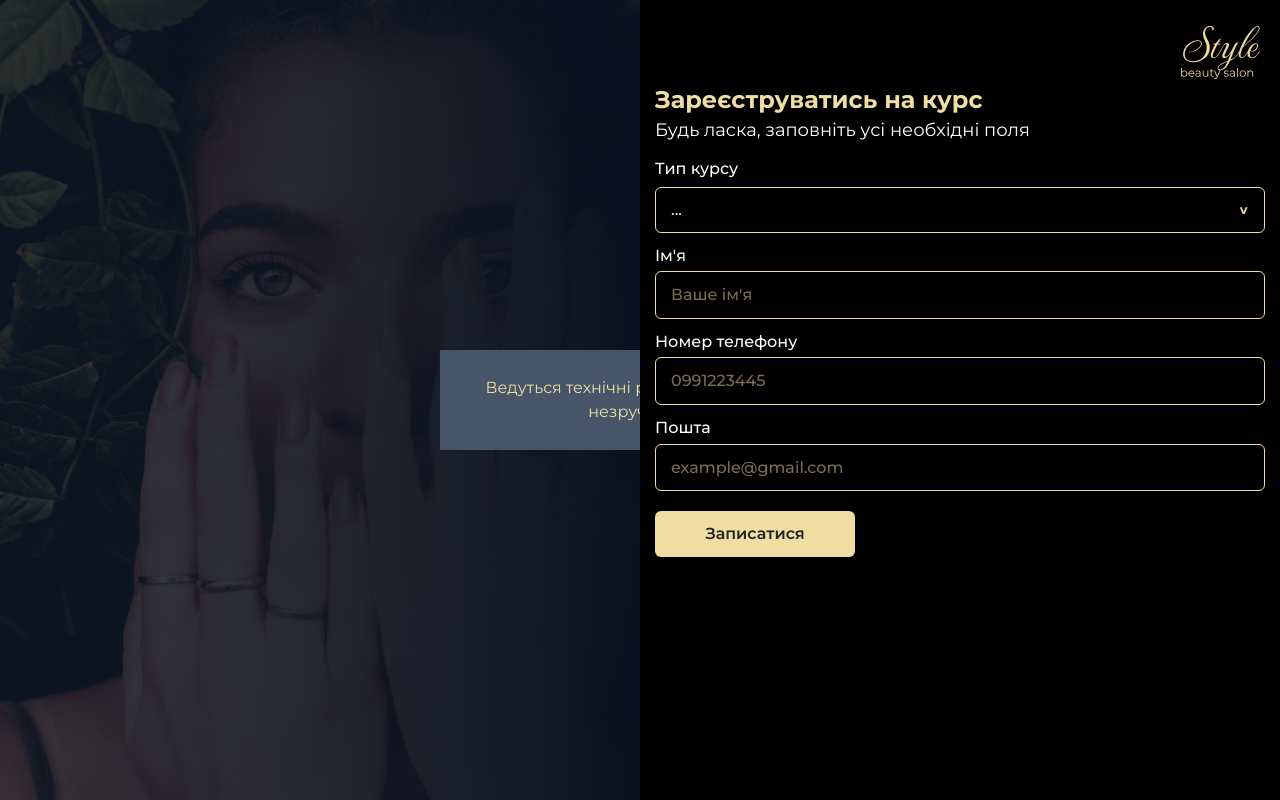
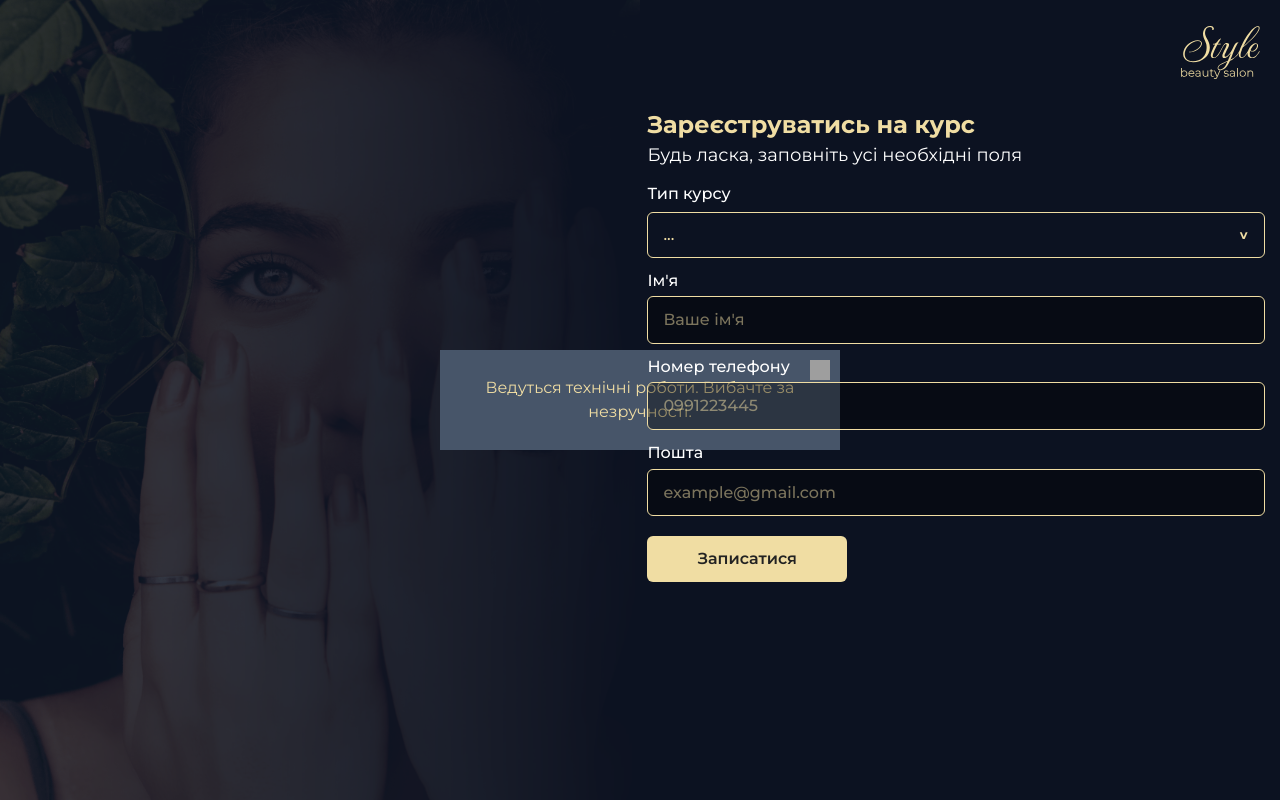
Before and after one commit to DmitryMass/Beauty_Project, a React (Vite) app: page /study in a window 1280 px wide. Built offline with nearby package versions, Linux system fonts and the light colour scheme; no server answers; grey boxes are pictures that could not be loaded; a web font is replaced by a local one.

Commit message:
fixed styles and add responsive to Study and VisitMaster page

```diff
--- a/src/components/vacancy/Requirements/Card.tsx
+++ b/src/components/vacancy/Requirements/Card.tsx
@@ -42,7 +42,7 @@ const Card: FC = () => {
       {data
         ? data.map((vacancy: IVacancy, idx: number) => (
             <div key={vacancy._id} className='card'>
-              <div className='card__group group h-[400px] max-w-[320px] w-full [perspective:1000px] mb-[20px] '>
+              <div className='card__group group h-[400px] max-w-[320px] max-[992px]:max-w-[440px] w-full [perspective:1000px] mb-[20px] '>
                 <div
                   className={`card__container relative z-30 h-full w-full transition-all duration-500 [transform-style:preserve-3d]  ${
                     showFront === vacancy._id
--- a/src/components/vacancy/Requirements/requirements.scss
+++ b/src/components/vacancy/Requirements/requirements.scss
@@ -1,17 +1,20 @@
 .card {
   max-width: 320px;
   width: 100%;
+  @media screen and (max-width: 992px) {
+    max-width: 440px;
+  }
   &:first-child > .card__group > .card__container {
     & > .card__front,
     .card__back {
       border-bottom-left-radius: 50px;
-      @media screen and (max-width: 768px) {
+      @media screen and (max-width: 992px) {
         border-radius: 0%;
       }
       & > .card__title {
         width: 98%;
         margin-left: auto;
-        @media screen and (max-width: 768px) {
+        @media screen and (max-width: 992px) {
           border-radius: 0%;
           width: 100%;
           margin-left: 0;
@@ -24,14 +27,14 @@
     & > .card__front,
     .card__back {
       border-top-right-radius: 50px;
-      @media screen and (max-width: 768px) {
+      @media screen and (max-width: 992px) {
         border-radius: 0%;
       }
       & > .card__title {
         width: 98%;
         margin-right: 10px;
         border-top-right-radius: 50px;
-        @media screen and (max-width: 768px) {
+        @media screen and (max-width: 992px) {
           border-radius: 0%;
           width: 100%;
           margin-right: 0;
--- a/src/pages/SignUpToMaster/SignUpToMaster.tsx
+++ b/src/pages/SignUpToMaster/SignUpToMaster.tsx
@@ -26,9 +26,9 @@ const SignUpToMaster: FC = () => {
             imgModificator='w-[80px] h-[85px]'
             modificator='w-[85px] ml-auto  max-[992px]:hidden'
           />
-          <BurgerMenu modificator='w-[85px] h-[85px] ml-auto justify-end' />
+          <BurgerMenu modificator='w-[85px] h-[85px] max-[576px]:h-[50px] ml-auto justify-end' />
         </div>
-        <div>
+        <div className='pt-[50px]'>
           <h2 className={signToMaster.title}>{t('titleMaster')}</h2>
           <p className={signToMaster.subtitle}>{t('subtitleMaster')}</p>
         </div>
--- a/src/pages/SignUpToMaster/signUpToMaster.scss
+++ b/src/pages/SignUpToMaster/signUpToMaster.scss
@@ -3,11 +3,14 @@
   width: 100%;
   z-index: 1;
   position: relative;
+  @media screen and (max-width: 992px) {
+    position: fixed;
+  }
   &::after {
     content: '';
     position: fixed;
     z-index: -1;
-    width: 90%;
+    width: 100%;
     height: 100%;
     background-image: url('../../assets/images/visitToTheMaster.png');
     background-position: center;
@@ -15,6 +18,9 @@
     background-size: cover;
     top: 0;
     left: 0;
+    @media screen and (max-width: 992px) {
+      background-position: 30% 100%;
+    }
   }
 }
 
@@ -28,4 +34,11 @@
   bottom: 0;
   z-index: 1;
   background: linear-gradient(270deg, #000000 16.61%, rgba(0, 0, 0, 0) 100%);
+  @media screen and (max-width: 992px) {
+    background: linear-gradient(
+      270deg,
+      #1e1e1e 16.61%,
+      rgba(0, 0, 0, 0.56) 100%
+    );
+  }
 }
--- a/src/pages/Study/Study.tsx
+++ b/src/pages/Study/Study.tsx
@@ -34,15 +34,13 @@ const Study: FC = () => {
     <div className='bg-black w-full h-full'>
       <div className={`${study.container} flex justify-start`}>
         <div className='blur h-[105vh]'></div>
-        <div className='h-full w-[50%] relative z-10'>
-          <div className='study'></div>
-        </div>
+        <div className='study' />
         <div className={`${study.wrapper} relative z-20`}>
           <Logo
             imgModificator='w-[80px] h-[85px]'
-            modificator='w-[85px] ml-auto max-[992px]:hidden'
+            modificator='w-[85px] ml-auto max-[992px]:hidden absolute top-0 right-[15px]'
           />
-          <BurgerMenu modificator='ml-auto justify-end w-[80px] h-[85px]' />
+          <BurgerMenu modificator='ml-auto justify-end w-[80px] h-[85px] max-[576px]:h-[50px] max-[992px]:absolute top-0 right-[15px]' />
           <div>
             <h1 className={study.title}>{t('courseRegister')}</h1>
             <p className={study.subtitle}>{t('requiredFields')}</p>
--- a/src/pages/Study/study.scss
+++ b/src/pages/Study/study.scss
@@ -3,6 +3,9 @@
   width: 100%;
   z-index: 1;
   position: relative;
+  @media screen and (max-width: 992px) {
+    position: fixed;
+  }
   &::after {
     content: '';
     position: fixed;
@@ -15,14 +18,28 @@
     background-size: cover;
     top: 0;
     left: 0;
+    bottom: 0;
+    right: 0;
+    @media screen and (max-width: 992px) {
+      width: 90%;
+    }
   }
 }
 .blur {
   background: linear-gradient(270deg, #000000 50%, rgba(0, 0, 0, 0) 100%);
-  height: 100vh;
+  position: fixed;
   width: 100%;
-  z-index: 15;
-  position: fixed;
+  height: 100%;
   top: 0;
   left: 0;
+  right: 0;
+  bottom: 0;
+  z-index: 15;
+  @media screen and (max-width: 992px) {
+    background: linear-gradient(
+      270deg,
+      #1e1e1e 16.61%,
+      rgba(0, 0, 0, 0.56) 100%
+    );
+  }
 }
--- a/src/styles/masters.ts
+++ b/src/styles/masters.ts
@@ -8,7 +8,7 @@ export const masters = {
   blurBubble:
     'max-w-[235px] w-full max-h-[250px] h-full rounded-full bg-goldBlur blur-[200px] absolute top-0 right-0',
   burgerModificator:
-    'w-[85px] h-[85px] absolute top-[15px] right-[30px] justify-end max-[400px]:top-[30px]',
+    'w-[85px] h-[85px] absolute top-[15px] right-[30px] justify-end',
   logoModificator: 'w-[85px] absolute top-[0] right-[30px] max-[992px]:hidden',
   swiperContainer:
     'flex mt-[110px] max-w-[992px] w-full mx-auto justify-center  h-full py-[20px]',
--- a/src/styles/services.ts
+++ b/src/styles/services.ts
@@ -10,7 +10,7 @@ export const servicesStyle = {
   rightBranch: 'fixed top-0 right-0 max-w-[400px] max-[500px]:max-w-[300px] ',
   leftBranch: 'fixed bottom-0 left-0 max-w-[200px]',
   burgerModificator:
-    'w-[85px] h-[85px] absolute top-[15px] right-[30px] justify-end max-[420px]:top-[30px]',
+    'w-[85px] h-[85px] absolute top-[15px] right-[30px] justify-end ',
   logoModificator: 'w-[85px] absolute top-[0] right-[30px] max-[992px]:hidden ',
   procedureContainer:
     'w-full text-gold py-[5px] px-[20px] border-b-[1px] border-gold flex justify-between items-center',
--- a/src/styles/signToMaster.ts
+++ b/src/styles/signToMaster.ts
@@ -1,9 +1,11 @@
 export const signToMaster = {
   container: 'relative w-full h-full flex max-w-[1340px] mx-auto',
-  dataWrapper: 'max-w-[992px] w-full ml-auto relative z-20 px-[15px]',
+  dataWrapper:
+    'max-w-[992px] max-[992px]:max-w-[768px] max-[992px]:mx-auto w-full ml-auto relative z-20 px-[15px]',
   title: 'text-gold text-h2 leading-mb mb-[5px] font-bold',
   subtitle: 'text-white text-sm leading-m mb-[15px]',
-  selectsWrapper: 'flex justify-start items-center gap-[40px]',
+  selectsWrapper:
+    'flex justify-start items-center gap-[40px] max-[576px]:gap-[10px] mb-[20px]',
   select:
     'px-[15px] py-[10px] rounded-[6px] bg-inputBg text-gold placeholder:text-goldOpacity cursor-pointer border-[1px] border-gold mb-[10px] font-medium mt-[3px] focus-visible:outline-none focus:shadow-[inset_0_0px_2px_2px_rgba(0,0,0,0.6)] focus:shadow-gold',
 };
--- a/src/styles/study.ts
+++ b/src/styles/study.ts
@@ -1,6 +1,7 @@
 export const study = {
   container: 'h-full relative max-w-[1340px] mx-auto',
-  wrapper: 'w-[50%] h-full ml-auto  bg-black px-[15px]',
+  wrapper:
+    'max-w-[992px] max-[992px]:max-w-[768px] max-[992px]:mx-auto w-full h-full ml-auto   px-[15px] pb-[30px] pt-[110px]',
   title: 'text-gold text-h2 leading-md mb-[5px] font-bold',
   subtitle: 'text-white text-sm leading-m mb-[15px]',
   select:
--- a/src/styles/vacanciesStyle.ts
+++ b/src/styles/vacanciesStyle.ts
@@ -13,7 +13,7 @@ export const vacanciesStyle = {
   vacancySubtitle:
     'leading-6 tracking-[3px] max-[576px]:tracking-[1px] text-sm font-semibold py-[5px]',
   requirementsWrapper:
-    'w-full grid grid-cols-3 max-[768px]:grid-cols-1 items-center justify-items-center pt-[40px] gap-[13px]',
+    'w-full grid grid-cols-3 max-[992px]:grid-cols-1 items-center justify-items-center pt-[40px] gap-[13px]',
   cardLoading:
     'fixed max-w-[200px] mx-auto inset-0 flex justify-center items-center',
 };
```
